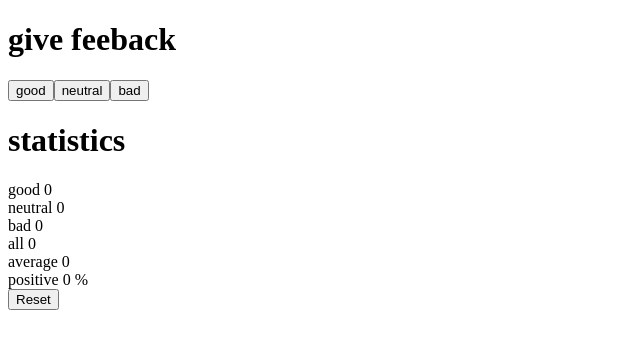
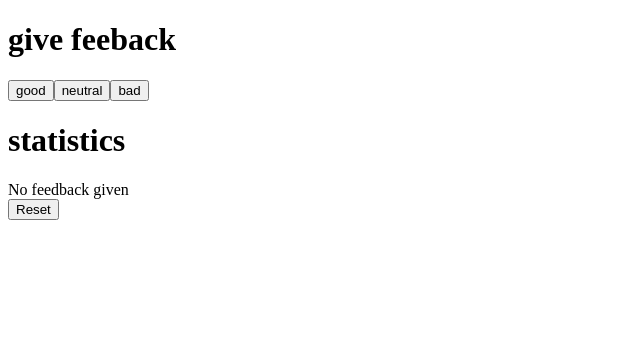
Before and after one commit to akskettu-hub/FullStackOpen, a React (Vite) app in the folder part01/unicafe/: page / in a window 1280 px wide. Shown: the top 348 px of the page, without its empty margins (0-640 px from the left). Built offline with nearby package versions, Linux system fonts and the light colour scheme.

Commit message:
did ex 1.9. Stats only show when feedback given

```diff
--- a/part01/unicafe/src/App.jsx
+++ b/part01/unicafe/src/App.jsx
@@ -28,18 +28,26 @@ const calculatePositives = (entries) => {
     return (posCount / entries.length) * 100
   }
 
-const Statistics = ({ props, good, neutral, bad }) => {
+const Statistics = ({ entries, good, neutral, bad }) => {
+  if (entries.length === 0) {
+    return (
+      <div>
+      <Header text="statistics"/>
+      <div> No feedback given </div>
+    </div>
+    )
+  }
   return (
     <div>
-      <h1>{"statistics"}</h1>
+      <Header text="statistics"/>
 
       <div> good {good}</div>
       <div> neutral {neutral}</div>
       <div> bad {bad}</div>
 
-      <div> all {props.length}</div>
-      <div> average {calculateAverage(props)}</div>
-      <div> positive {calculatePositives(props)} % </div>
+      <div> all {entries.length}</div>
+      <div> average {calculateAverage(entries)}</div>
+      <div> positive {calculatePositives(entries)} % </div>
     </div>
   )
 }
@@ -90,7 +98,7 @@ const App = () => {
       <Button onClick={handleNeutralClick} text='neutral'/>
       <Button onClick={handleBadClick} text='bad'/>
 
-      <Statistics props={entries} good={good} neutral={neutral} bad={bad}/>
+      <Statistics entries={entries} good={good} neutral={neutral} bad={bad}/>
 
       <Button onClick={handleReset} text='Reset'/>
     </div>
```
